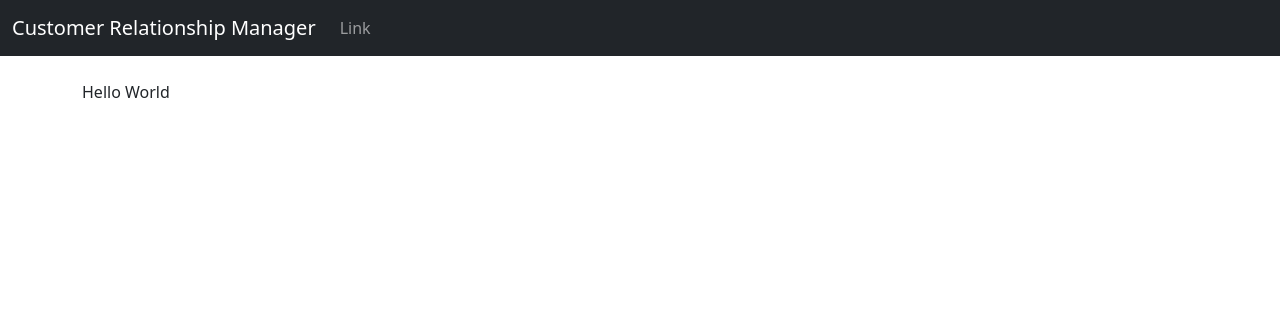
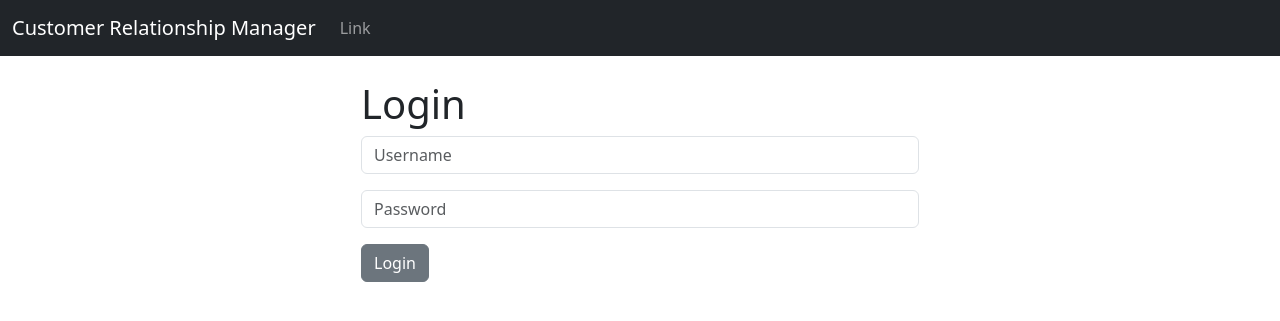
Before and after one commit to flaviomota/CRM-App, a Django app: page / in a window 1280 px wide. Shown: the top 321 px of the page. Run offline with Django 4.2, Linux system fonts and the light colour scheme.

Commit message:
Login | Users and Warning Messages

```diff
--- a/website/templates/base.html
+++ b/website/templates/base.html
@@ -10,6 +10,15 @@
 		{% include 'navbar.html' %}
 		<div class="container">
 			<br />
+			{% if messages %}
+				{% for message in messages %}
+					<div class="alert alert-warning alert-dismissible fade show" role="alert">
+						{{ message }}
+						<button type="button" class="btn-close" data-bs-dismiss="alert" aria-label="Close"></button>
+					</div>
+				{% endfor %}
+			{% endif %}
+
 			{% block content %}
 			{% endblock %}
 		</div>
--- a/website/templates/home.html
+++ b/website/templates/home.html
@@ -2,6 +2,41 @@
 
 {% block content %}
 
-<p1>Hello World</p1>
+<div class="col-md-6 offset-md-3">
+
+	{% if user.is_authenticated %}
+
+	<h1>Hello World</h1>
+
+	{% else %}
+
+	<h1>Login</h1>
+
+	<form method="POST" action="{% url 'home' %}">
+		{% csrf_token %}
+
+		<div class="mb-3">
+			<input
+				type="text"
+				class="form-control"
+				name="username"
+				placeholder="Username"
+				required
+			>
+		</div>
+		<div class="mb-3">
+			<input
+				type="password"
+				class="form-control"
+				name="password"
+				placeholder="Password"
+				required
+			>
+		</div>
+		<button type="submit" class="btn btn-secondary">Login</button>
+	</form>
+</div>
+
+{% endif %}
 
 {% endblock %}
--- a/website/urls.py
+++ b/website/urls.py
@@ -3,4 +3,6 @@ from . import views
 
 urlpatterns = [
     path('', views.home, name='home'),
+		#path('login/', views.login_user, name='login'),
+    #path('logout/', views.logout_user, name='logout'),
 ]
--- a/website/views.py
+++ b/website/views.py
@@ -1,4 +1,22 @@
-from django.shortcuts import render
+from django.shortcuts import render, redirect
+from django.contrib.auth import authenticate, login, logout
+from django.contrib import messages
 
 def home(request):
-    return render(request, 'home.html', {})
+    # Check to see if logging in
+		if request.method == 'POST':
+			username = request.POST['username']
+			password = request.POST['password']
+			# Authenticate
+			user = authenticate(request, username=username, password=password)
+			if user is not None:
+				login(request, user)
+				messages.success(request, "You Have Been Logged In!")
+				return redirect('home')
+			else:
+				messages.success(request, "There Was An Error Logging In, Please Try Again...")
+				return redirect('home')
+		else:	return render(request, 'home.html', {})
+
+def logout_user(request):
+    pass
```
